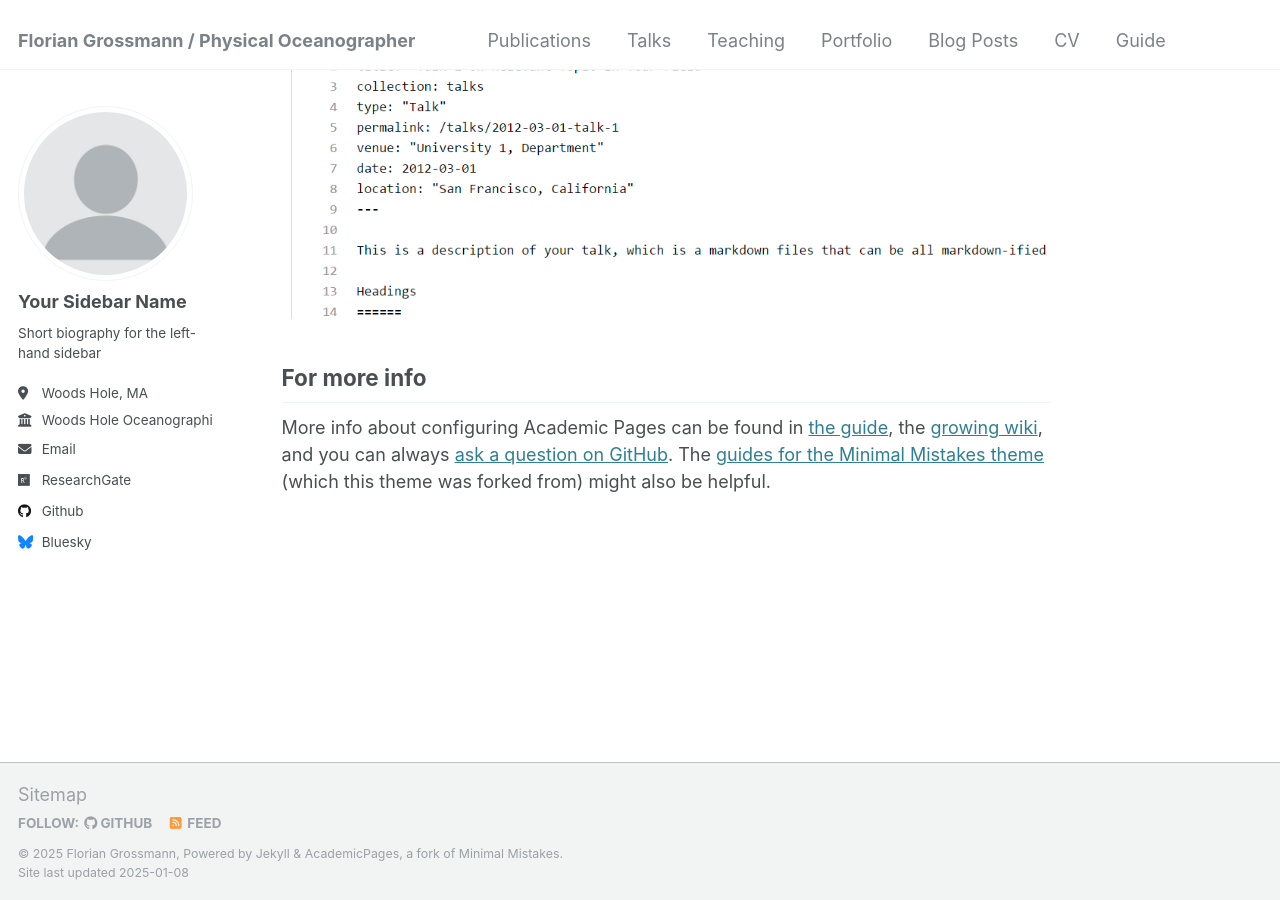
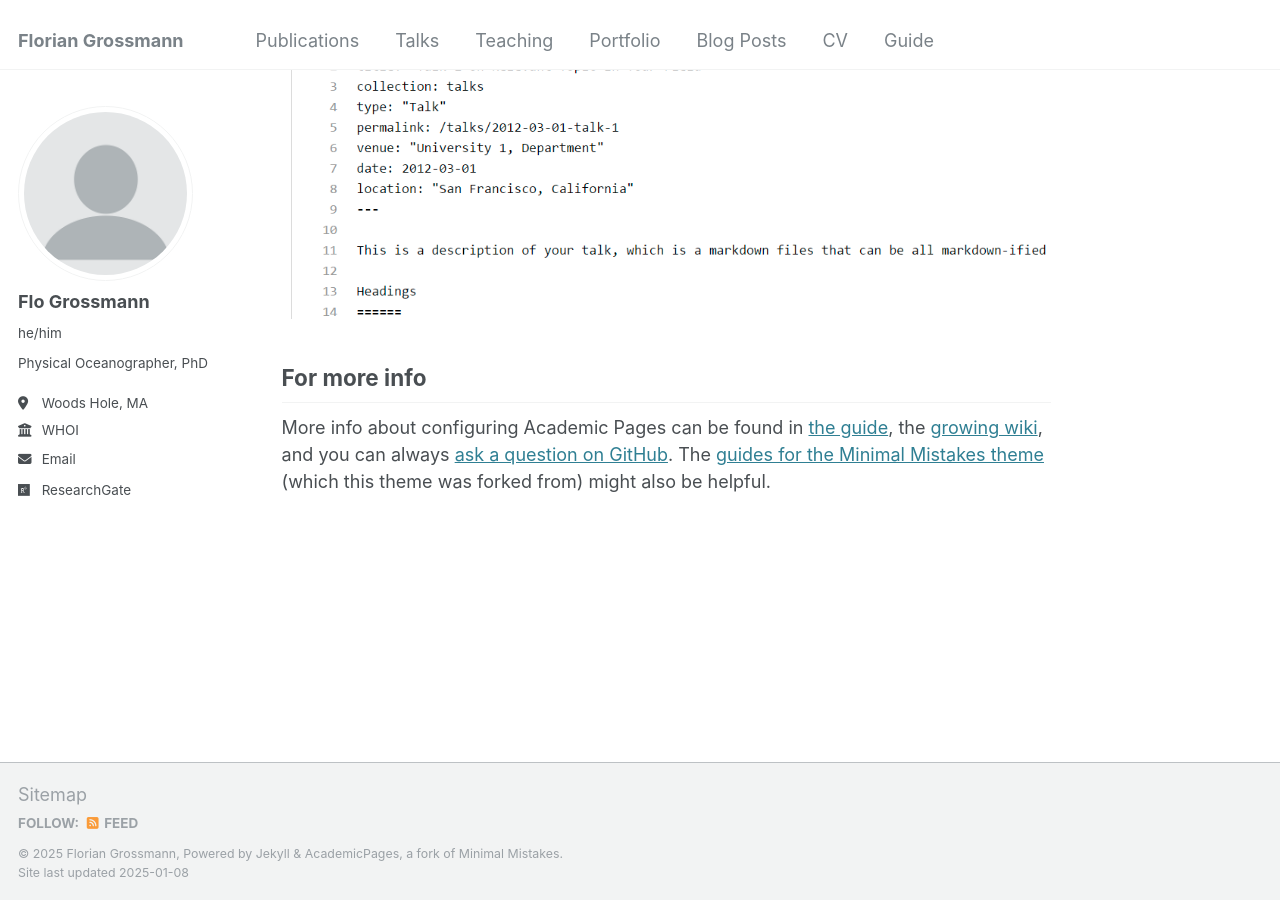
Before and after one commit to FlorianGrossmann/FlorianGrossmann.github.io, a Jekyll site: the page built from _pages/about.md, in a window 1280 px wide and 900 px high, scrolled down 2643 px. Built offline with Jekyll 4.4.1, drawn with Linux system fonts in a browser that asks for light colours.

Commit message:
Update _config.yml

```diff
--- a/_config.yml
+++ b/_config.yml
@@ -8,7 +8,7 @@
 
 # Basic Site Settings
 locale                   : "en-US"
-title                    : "Florian Grossmann / Physical Oceanographer"
+title                    : "Florian Grossmann"
 title_separator          : "-"
 name                     : &name "Florian Grossmann"
 description              : &description "personal description"
@@ -22,11 +22,11 @@ repository               : "academicpages/academicpages.github.io"
 author:
   # Biographic information
   avatar           : "profile.png"
-  name             : "Your Sidebar Name"
-  pronouns         : # example: "she/her"
-  bio              : "Short biography for the left-hand sidebar"
+  name             : "Flo Grossmann"
+  pronouns         : "he/him"
+  bio              : "Physical Oceanographer, PhD"
   location         : "Woods Hole, MA"
-  employer         : "Woods Hole Oceanographic Institution (WHOI)"
+  employer         : "WHOI"
   uri              : # URL
   email            : "florian.grossmann@whoi.edu"
 
@@ -44,12 +44,12 @@ author:
   bitbucket        : # Username - Update with your username on the site
   codepen          : # Username
   dribbble         : # Username
-  github           : "academicpages"
+  github           : # Username
   kaggle           : # Username
   stackoverflow    : # User number or user number and name (i.e., use "1" or "1/jeff-atwood")
 
   # Social media
-  bluesky          : "bsky.app" # Replace this with you Bluesky username
+  bluesky          : # Username
   facebook         : # Username
   flickr           : # Username
   foursquare       : # Username
```
